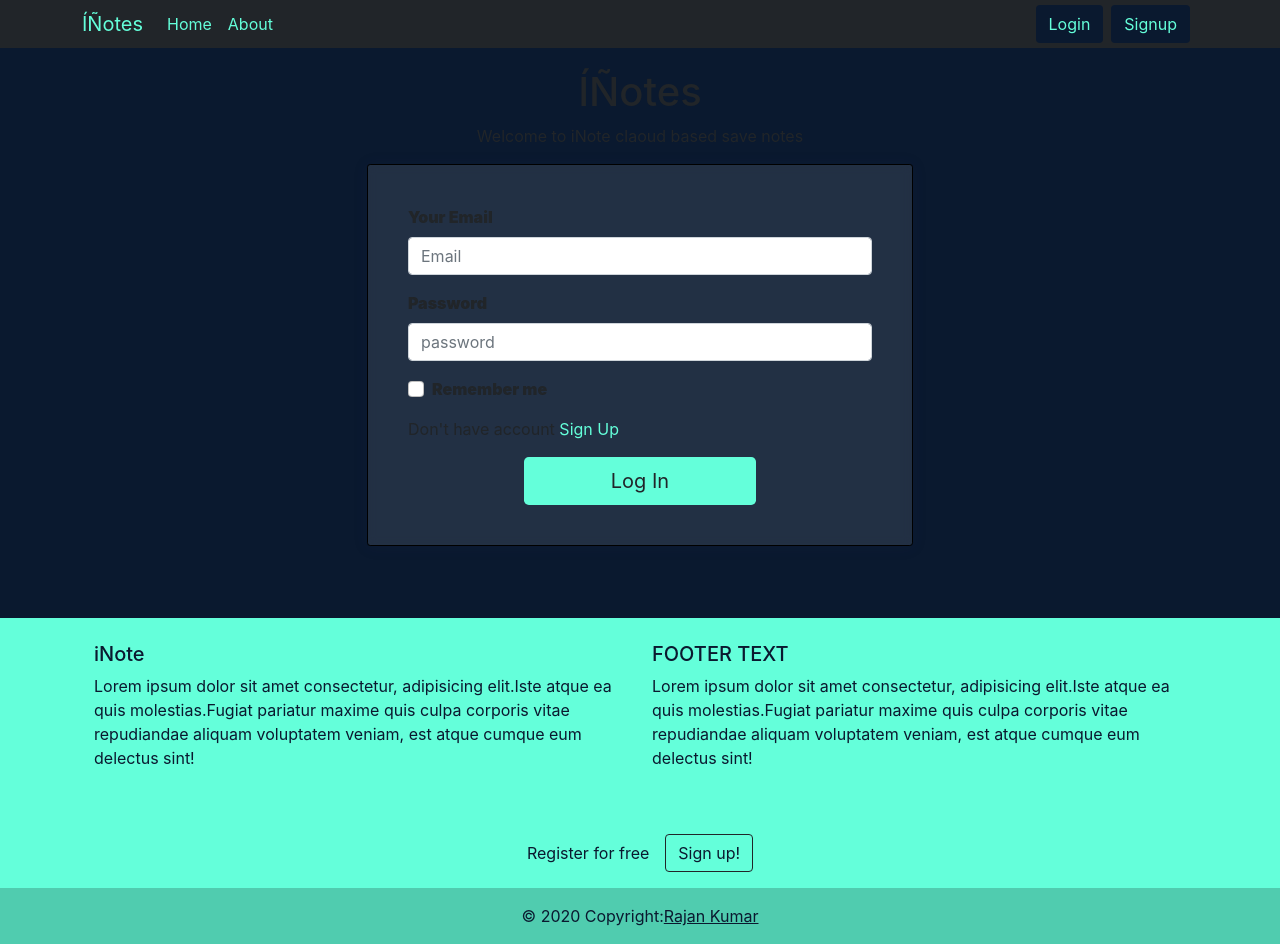
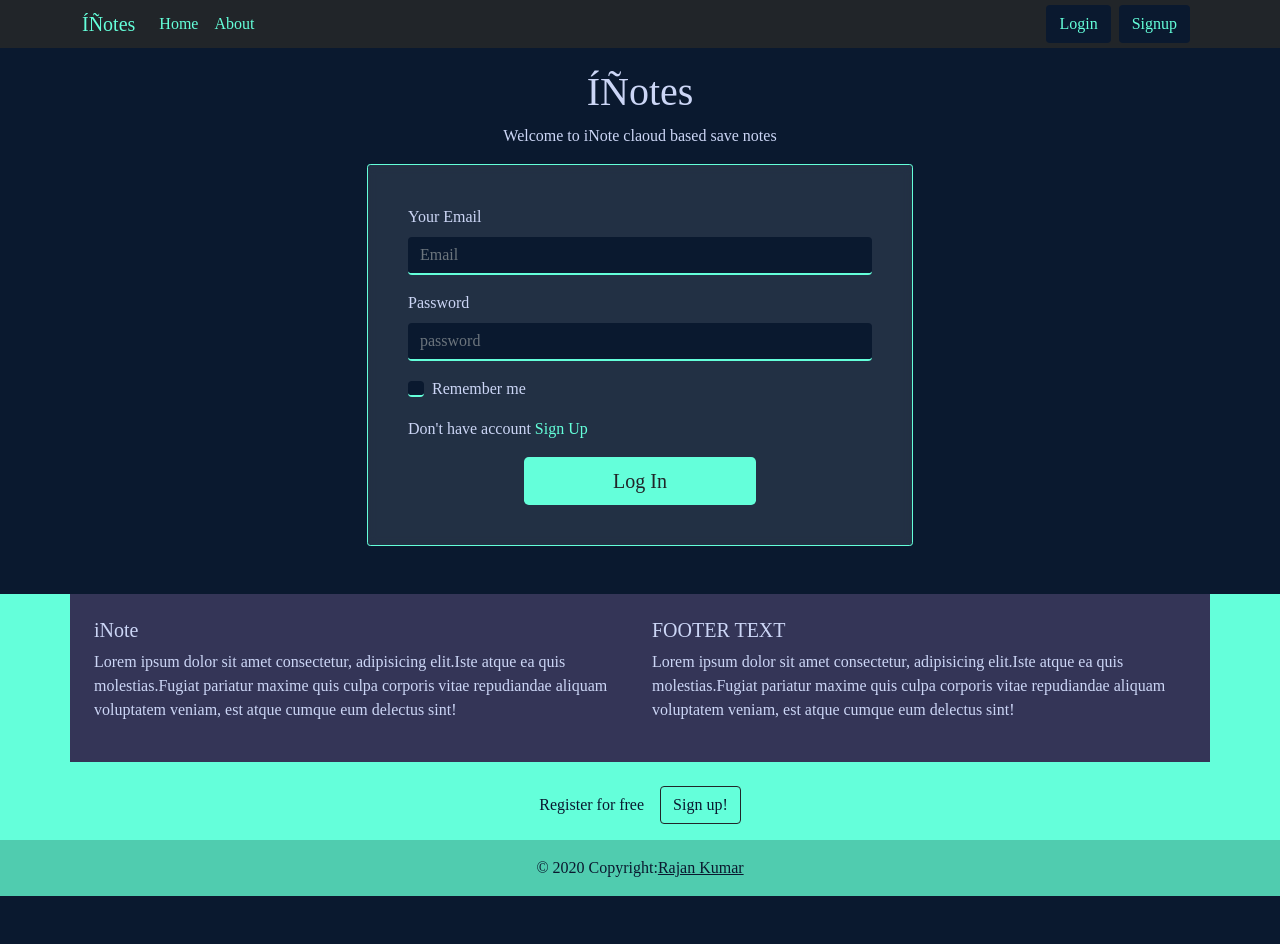
Before and after one commit to krcpr007/Cloud_Notes_ReactJS, a React (Create React App) app: page /login in a window 1280 px wide. After the commit the page ends 896 px from the top, so only its background shows below. Built offline with nearby package versions, Linux system fonts and the light colour scheme; the HTML template or start-up script is replaced by a standard one.

Commit message:
scrollbar added

```diff
--- a/src/App.css
+++ b/src/App.css
@@ -1,80 +1,127 @@
-body{
-  background-color: #0a192f;
+:root{
+  --navyBlue:#0A192F;
+  --halkaWhite:#CCD6F6;
+  --halkaGReen:#64ffda;
 }
-.About-intro{
-  color:#64ffda;
-  float: inline;
+@import url("https://fonts.googleapis.com/css2?family=Enriqueta&display=swap");
+* {
+  font-family: "Enriqueta", serif;
 }
-.my-pic{
-  margin-left: 15px;
-  /* filter: grayscale(5); */
-  /* filter: sepia(100%); */
-  opacity: 0.5;
-  border-radius: 50%;
+body {
+  background-color: var(--navyBlue);
 
 }
-.my-pic:hover{
-  /* filter: sepia(0%); */
-  opacity: 1;
+.about h1 {
+  color: var(--halkaWhite);
+  text-decoration: 4px line-through #0a192f;
+}
+.about p {
+  color: var(--halkaWhite);
+  text-align: justify;
+}
+.about hr {
+  color: #ffffff;
 }
 
+i {
+cursor: pointer;
+}
+body {
+  margin-top: 20px;
+}
 
-/* ////// */
-
-.form{
-  padding-left: 50px;
-  padding-right: 50px;
-}
-.already{
-  padding-top: 6px;
-}
-/* #hover:hover{
-  background-color: rgb(98, 184, 98);
-} */
-body{
-  margin-top:20px;
-  /* background-color: #f2f3f8; */
-  /* background: url(https://source.unsplash.com/1600x900/?coding,code); */
-}
-.card {
-  margin-bottom: 1.5rem;
-  box-shadow: 0 1px 15px 1px rgba(52,40,104,.08);
-}
-.h2{
-  color: white;
-}
-.lead{
-  color: white;
-}
-label{
-  font-weight: 900;
-}
 .card {
   position: relative;
-  display: -ms-flexbox;
   display: flex;
   -ms-flex-direction: column;
   flex-direction: column;
   min-width: 0;
   word-wrap: break-word;
-  /* background-color: #fff; */
   background-clip: border-box;
-  border: 1px solid #000000;
-  border-radius: .2rem;
+  border: 1px solid var(--halkaGReen);
+  border-radius: 0.2rem;
   background-color: rgba(255, 255, 255, 0.1);
   backdrop-filter: blur(5px);
 }
-#links .me-4{
-  text-decoration: none;
+.card span{
+  background-color: rgb(52, 53, 87);
+  color: #CCD6F6;
 }
-.btn-lg::before{
+
+.btn-lg::before {
   height: 0%;
   width: 2px;
+}
+.btn-lg:hover {
+  box-shadow: 4px 4px 6px 0 rgba(255, 255, 255, 0.5),
+    -4px -4px 6px 0 rgba(116, 125, 136, 0.5),
+    inset -4px -4px 6px 0 rgba(255, 255, 255, 0.2),
+    inset 4px 4px 6px 0 rgba(0, 0, 0, 0.4);
+}
+
+.Error-page {
+  background-color: var(--navyBlue);
+  height: 500px;
+  text-decoration: none;
+  color: var(--halkaWhite);
+  text-align: center;
+  margin: 0;
+  padding: 150px;
 
 }
-.btn-lg:hover {
-  box-shadow:  4px 4px 6px 0 rgba(255,255,255,.5),
-              -4px -4px 6px 0 rgba(116, 125, 136, .5),
-    inset -4px -4px 6px 0 rgba(255,255,255,.2),
-    inset 4px 4px 6px 0 rgba(0, 0, 0, .4);
+/* Foooter style */
+.footer {
+  background-color: rgb(52, 53, 87);
+  color: var(--halkaWhite);
 }
+/* profile */
+
+
+/* Login style */
+.login {
+  background-color: #0a192f;
+  color: var(--halkaWhite);
+}
+.login input {
+  border: none;
+  border-bottom: 2px solid var(--halkaGReen) !important;
+  background-color: var(--navyBlue) !important;
+  color: var(--halkaGReen) !important;
+}
+/* Sign up style .... */
+.Signup {
+  background-color: #0a192f;
+  color: var(--halkaWhite);
+}
+.Signup input {
+  border: none;
+  border-bottom: 2px solid var(--halkaGReen) !important;
+  background-color: var(--navyBlue) !important;
+  color: var(--halkaGReen)da !important;
+}
+/* style={{ background: "#64ffda", color: "oa192f" }} */
+.icon{
+  background: #64ffda;
+  color: var(--navyBlue);
+}
+.icon:hover{
+  background: var(--halkaGReen);
+  color: #ffffff;
+}
+/* /////Scrollbar css */
+/* width */
+::-webkit-scrollbar {
+  width: 10px;
+}
+
+/* Track */
+::-webkit-scrollbar-track {
+  box-shadow: inset 0 0 5px grey;
+  border-radius: 10px;
+}
+
+/* Handle */
+::-webkit-scrollbar-thumb {
+  background: rgb(52, 53, 87);
+  border-radius: 10px;
+}
```
